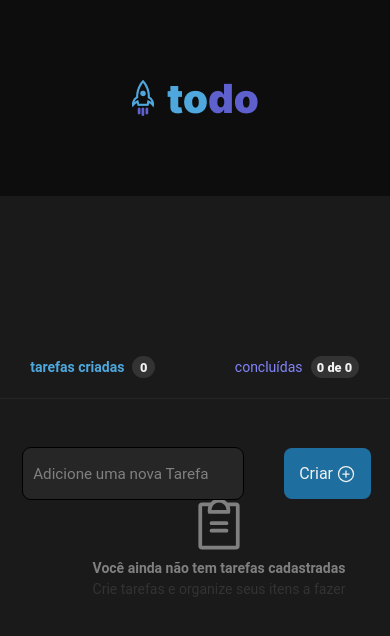
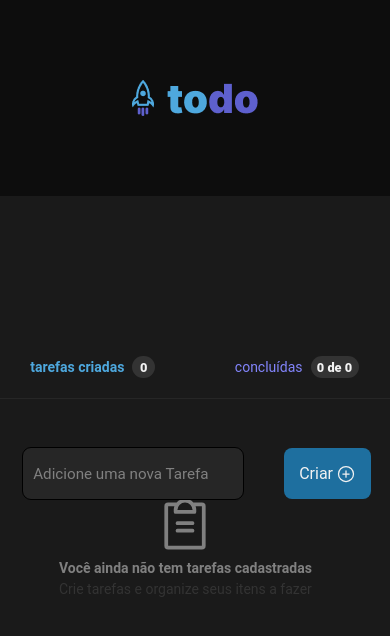
Before and after one commit to SamuelMuleu/toDo, a React (Vite) app: page / in a window 390 px wide. Shown: the top 636 px of the page. Built offline with nearby package versions, Linux system fonts and the light colour scheme.

Commit message:
css adjustes from mobile layout

```diff
--- a/src/components/Tasks.module.css
+++ b/src/components/Tasks.module.css
@@ -4,7 +4,7 @@
     gap: 20px;
     flex-direction: column;
     padding: 4rem;
-    margin-right: 6rem;
+    margin-left: -0.2rem;
 
     align-items: center;
 
@@ -94,24 +94,34 @@ input[type="checkbox"]:checked::before {
     opacity: 40%;
 }
 
-@media screen and (max-width: 600px) {
+@media (max-width: 600px) {
 
     body {
         font-size: 14px;
         display: flex;
         align-items: center;
         justify-content: center;
+
     }
 
     .title {
-        width: 45%;
+        width: 40%;
         display: flex;
         align-items: center;
         justify-content: space-between;
-        margin-left: 7rem;
+        margin-left: 0.4rem;
+
+
+    }
+    .notTasks {
+
+
+        margin-right: 10rem;
+
+
 
     }
 
 
-    /* Outros estilos específicos para telas menores */
+
 }
```
